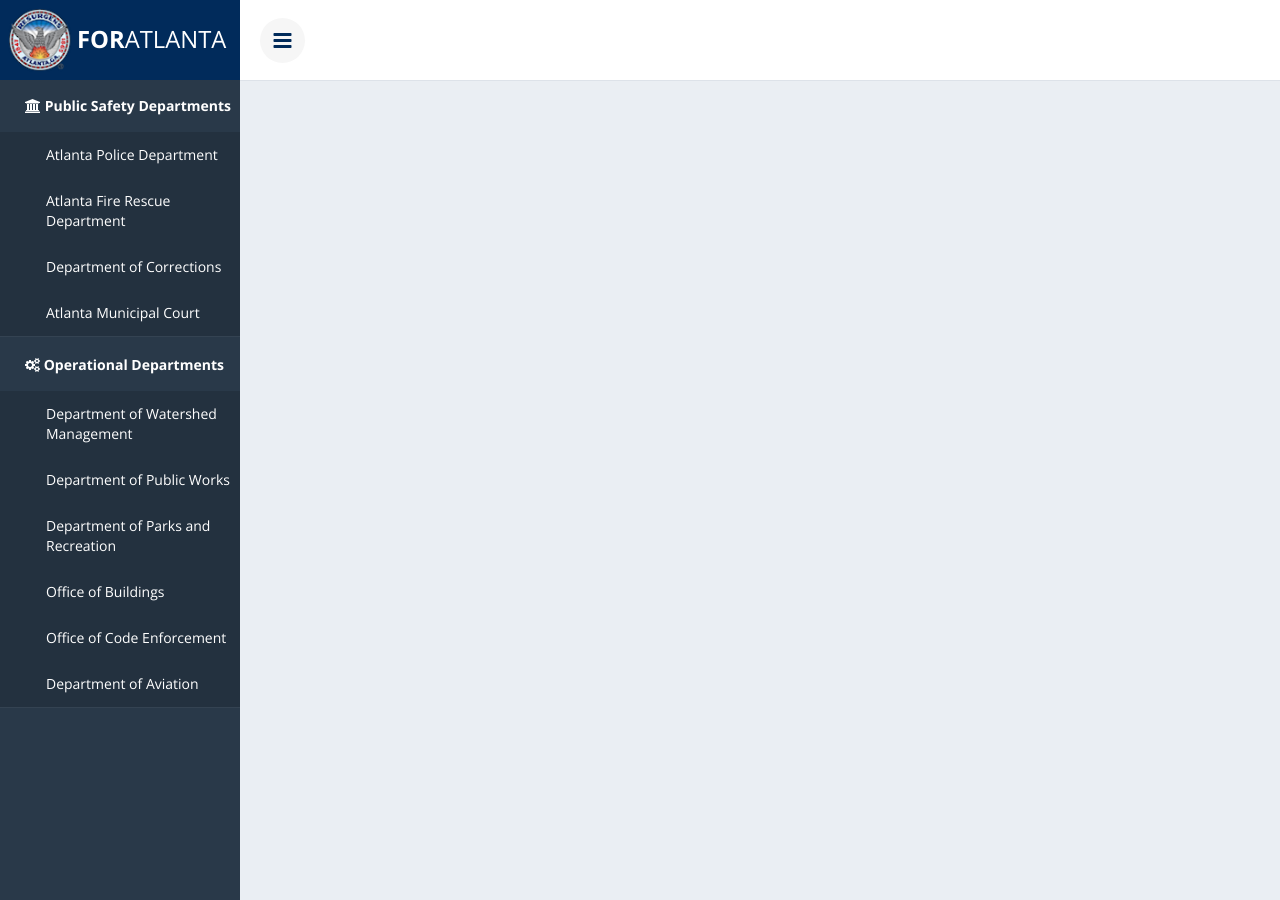
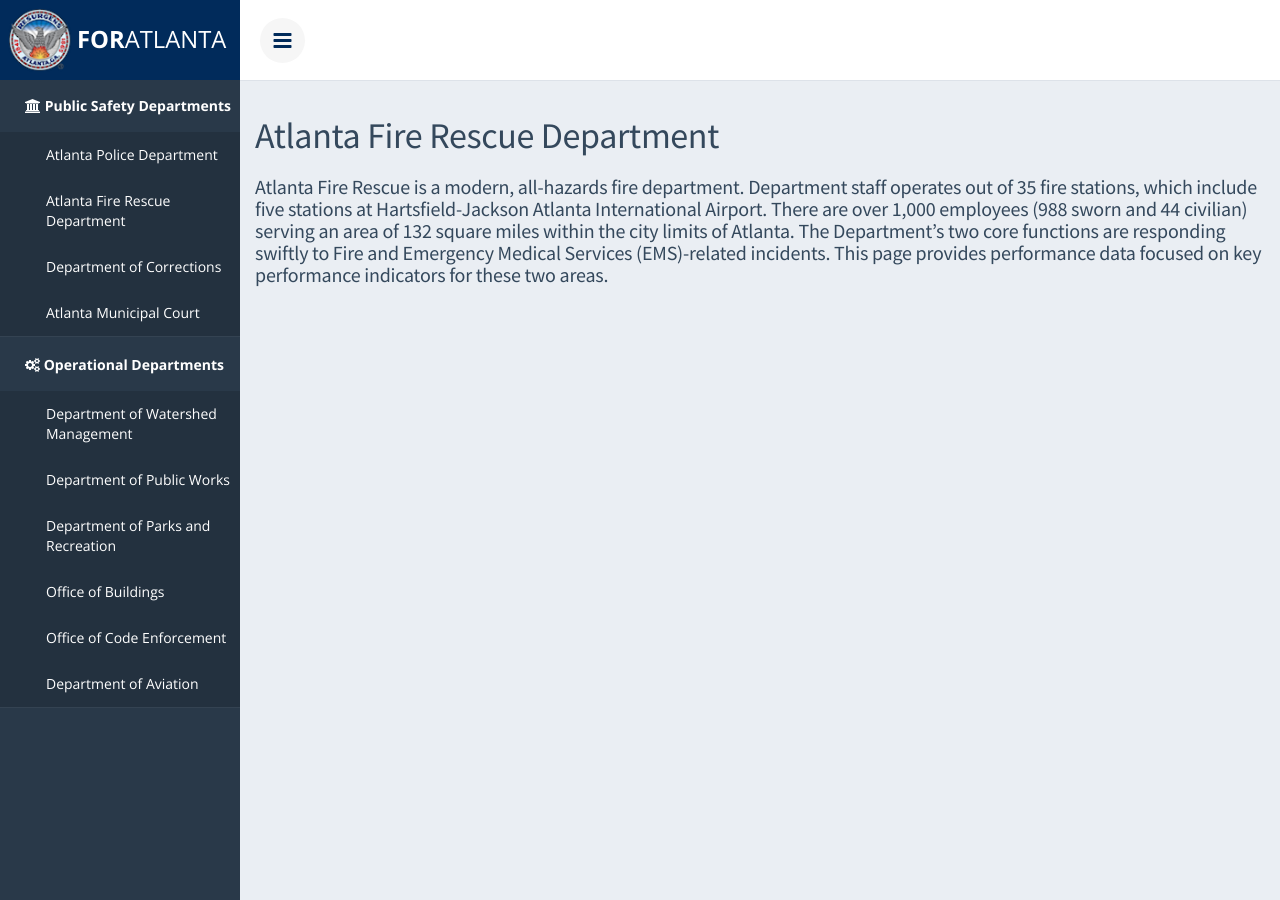
Before and after one commit to foratlanta/foratlanta.github.io, a Jekyll site: the page built from charts/atlanta-fire-rescue.html, in a window 1280 px wide and 900 px high. Built offline with Jekyll 4.4.1, drawn with Linux system fonts in a browser that asks for light colours; nearby versions of some CDN libraries; Markdown is read by kramdown in place of the engine named in the settings.

Commit message:
Update atlanta-fire-rescue.html

```diff
--- a/charts/atlanta-fire-rescue.html
+++ b/charts/atlanta-fire-rescue.html
@@ -4,6 +4,9 @@
 pid: 70
 category: public-safety-departments
 ---
+<h1>Atlanta Fire Rescue Department</h1>
+<h3>Atlanta Fire Rescue is a modern, all-hazards fire department.  Department staff operates out of 35 fire stations, which include five stations at Hartsfield-Jackson Atlanta International Airport. There are over 1,000 employees (988 sworn and 44 civilian) serving an area of 132 square miles within the city limits of Atlanta.
+The Department’s two core functions are responding swiftly to Fire and Emergency Medical Services (EMS)-related incidents. This page provides performance data focused on key performance indicators for these two areas.</h3>
 <div class="report-group-body">
   {% for group in site.data.atlanta-fire-rescue %}
   <header class="report-group-heading">
```
